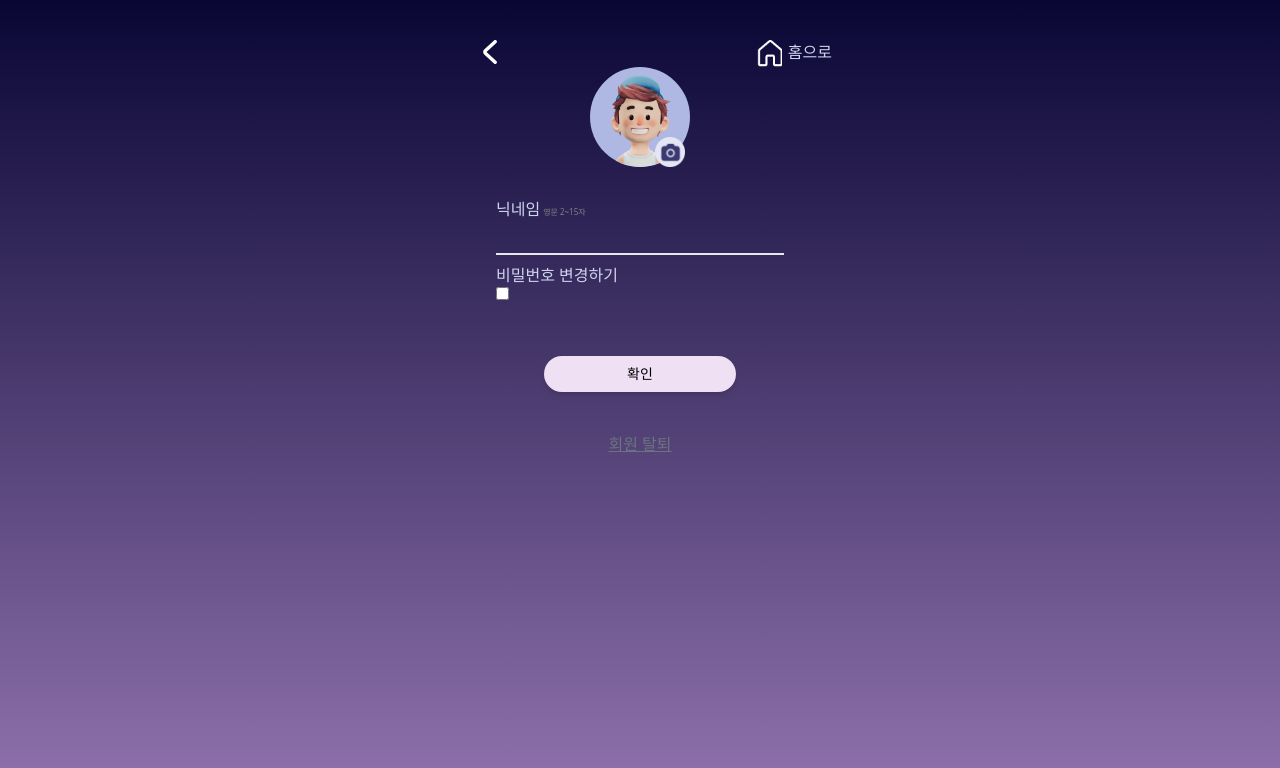
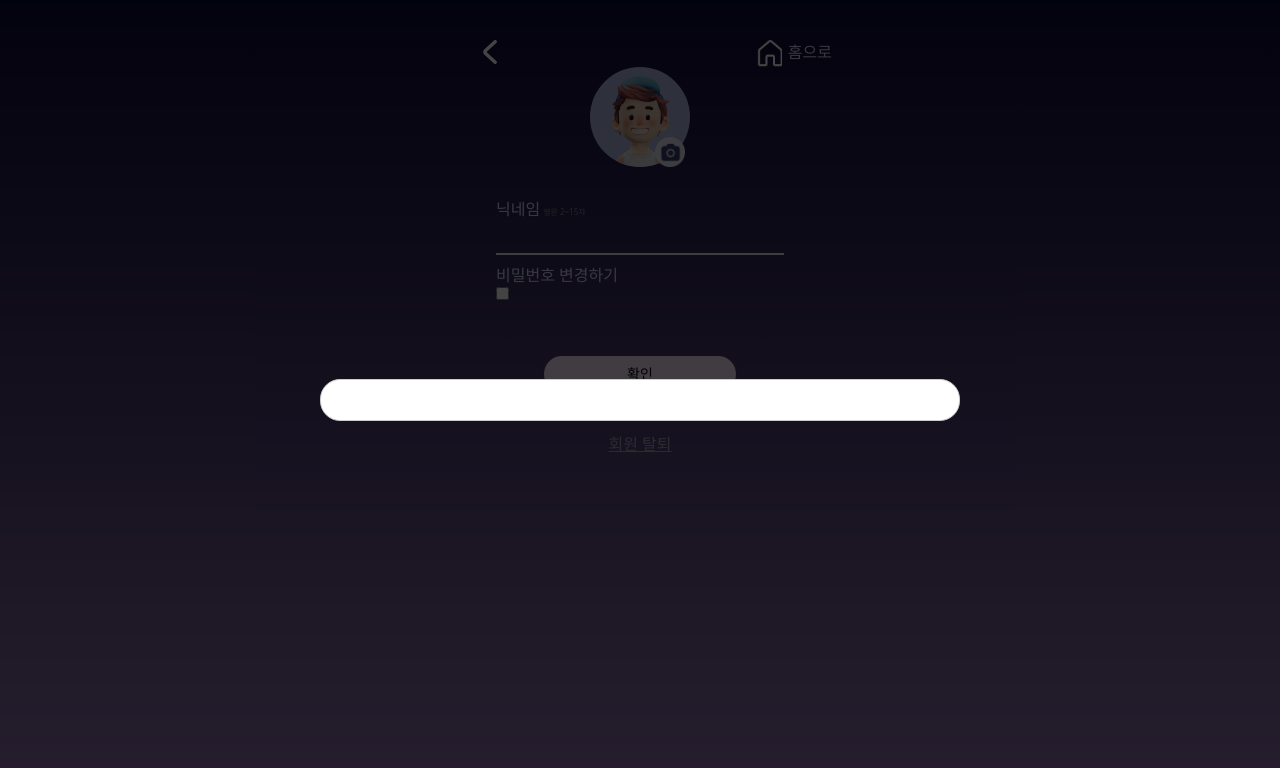
Before and after one commit to wjdgusaho/Damda, a React (Create React App) app in the folder frontend/client/: page /user-info in a window 1280 px wide. Both pictures are taken after a click on the element "회원 탈퇴". Shown: the top 768 px of the page. Built offline with nearby package versions, Linux system fonts and the light colour scheme; no server answers.

Commit message:
feat : 회원탈퇴시 바로 탈퇴되지 않도록 창 띄우기

```diff
--- a/frontend/client/src/components/Auth/UserInfoChange.tsx
+++ b/frontend/client/src/components/Auth/UserInfoChange.tsx
@@ -6,6 +6,7 @@ import axios from "axios"
 import { useDispatch, useSelector } from "react-redux"
 import { RootState } from "../../store/Store"
 import { SET_USER } from "../../store/Auth"
+import Modal from "react-modal"
 
 const FILE_SIZE_LIMIT_MB = 1 // 1MB 미만의 사진만 가능합니다.
 const FILE_SIZE_LIMIT_BYTES = FILE_SIZE_LIMIT_MB * 1024 * 1024 // 바이트 변환
@@ -34,6 +35,22 @@ const InputCSS = tw.input`
     focus:outline-none
 `
 
+const ModalStyle = {
+  content: {
+    top: "50%",
+    left: "50%",
+    right: "auto",
+    bottom: "auto",
+    marginRight: "-50%",
+    transform: "translate(-50%, -50%)",
+    width: "50%",
+    borderRadius: "20px",
+  },
+  overlay: {
+    backgroundColor: "rgba(0,0,0,0.7333)",
+  },
+}
+
 export const UserInfoChange = () => {
   const navigate = useNavigate()
   const [profileImage, setProfileImage] = useState<File | null>(null)
@@ -51,6 +68,7 @@ export const UserInfoChange = () => {
   const [userPwCondition, setUserPwCondition] = useState(0)
   const [userPwMatch, setuserPwMatch] = useState(0)
   let token = useSelector((state: RootState) => state.auth.accessToken)
+  const [modalOpen, setModalOpen] = useState(false)
   const dispatch = useDispatch()
 
   const handleCheckBox = (event: React.ChangeEvent<HTMLInputElement>) => {
@@ -170,7 +188,15 @@ export const UserInfoChange = () => {
     }
   }
 
-  function userDelete(event: React.MouseEvent<HTMLParagraphElement>) {
+  function ModalOpen() {
+    setModalOpen(true)
+  }
+
+  function ModalClose() {
+    setModalOpen(false)
+  }
+
+  function handleUserDelete(event: React.MouseEvent<HTMLButtonElement>) {
     axios({
       method: "PATCH",
       url: serverUrl + "user/delete",
@@ -328,11 +354,19 @@ export const UserInfoChange = () => {
         </button>
       </Form>
       <p
-        className="relative mt-10 underline underline-offset-1 cursor-pointer text-gray-500 text-center"
-        onClick={userDelete}
+        className="relative mt-10 underline underline-offset-1 cursor-pointer text-gray-400 text-center"
+        onClick={ModalOpen}
       >
         회원 탈퇴
       </p>
+      <Modal
+        isOpen={modalOpen}
+        onRequestClose={ModalClose}
+        style={ModalStyle}
+        shouldCloseOnOverlayClick={false}
+      >
+        <div></div>
+      </Modal>
     </div>
   )
 }
```
